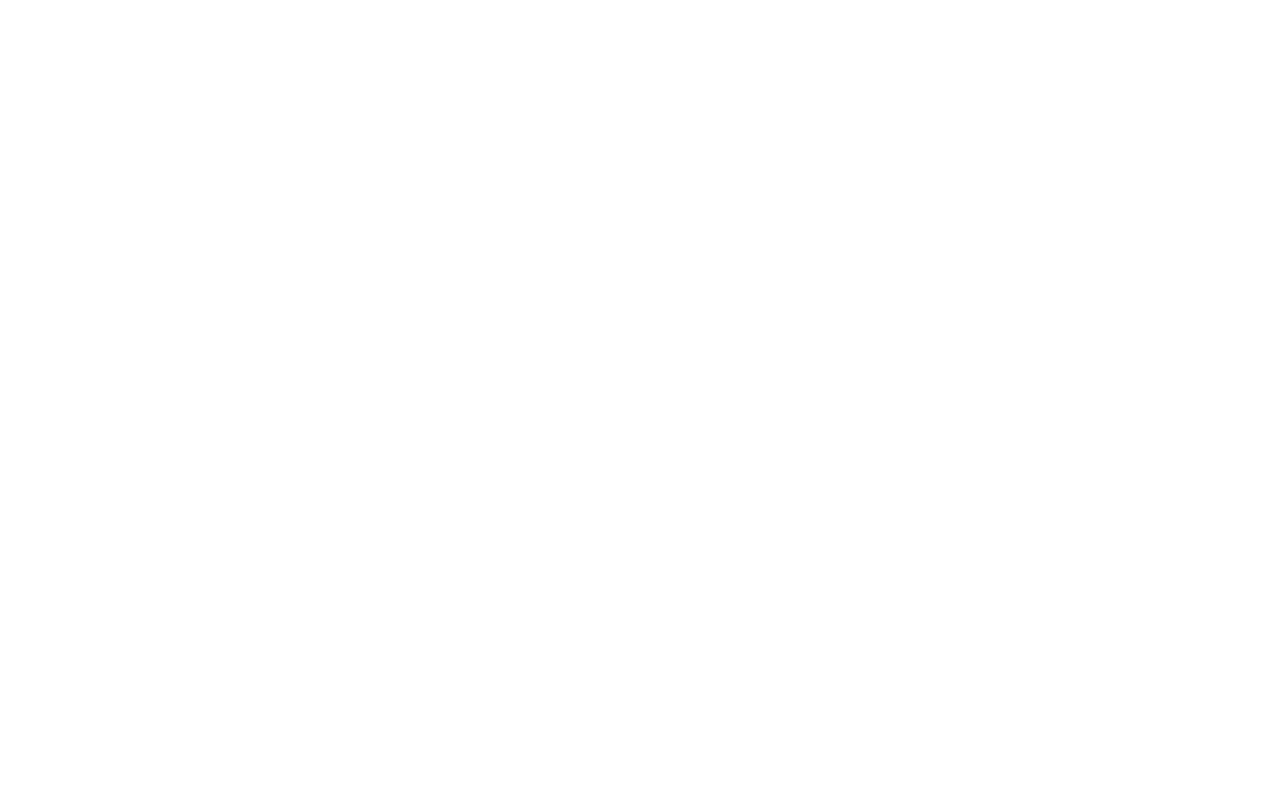
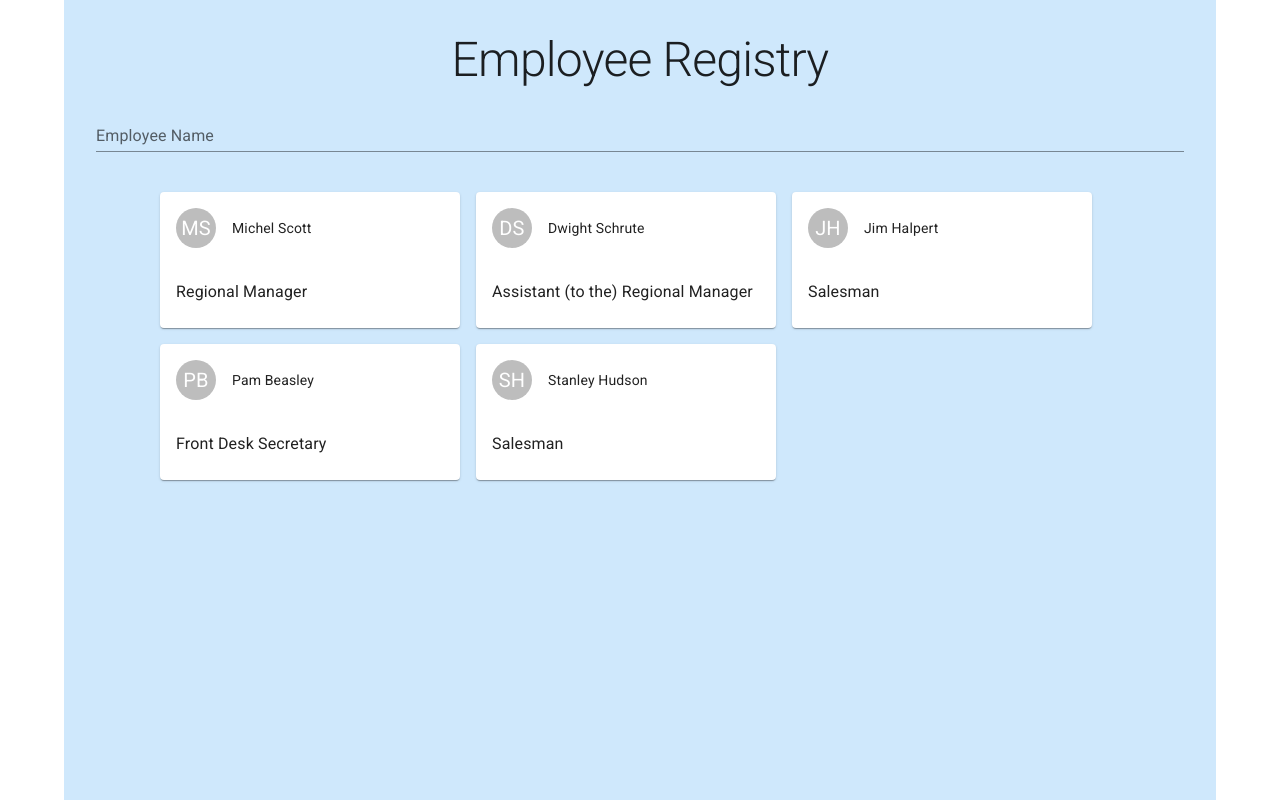
Before and after one commit to dhruvi-19/employee-registry, a React (Create React App) app: page / in a window 1280 px wide. Built offline with nearby package versions, Linux system fonts and the light colour scheme.

Commit message:
Started UI

```diff
--- a/src/App.js
+++ b/src/App.js
@@ -1,9 +1,100 @@
-import logo from "./logo.svg";
-import "./App.css";
+import React from "react";
+
+import Avatar from "@mui/material/Avatar";
+import Card from "@mui/material/Card";
+import CardHeader from "@mui/material/CardHeader";
+import CardContent from "@mui/material/CardContent";
+import Box from "@mui/material/Box";
+import Container from "@mui/material/Container";
 import { CssBaseline } from "@mui/material";
+import Typography from "@mui/material/Typography";
+import TextField from "@mui/material/TextField";
 
-function App() {
-  return <CssBaseline />;
+class App extends React.Component {
+  state = {
+    searchTerm: "",
+  };
+
+  handleEmployeeSearch = (event) => {
+    this.setState({ searchTerm: event.target.value });
+  };
+
+  render() {
+    const { searchTerm } = this.state;
+    return (
+      <>
+        <CssBaseline />
+        <Container maxWidth="lg">
+          <Box sx={{ bgcolor: "#cfe8fc", height: "100vh", padding: "2rem" }}>
+            <Typography variant="h1" align="center" sx={{ fontSize: "3rem" }}>
+              Employee Registry
+            </Typography>
+
+            <TextField
+              id="employeeName"
+              label="Employee Name"
+              value={searchTerm}
+              onChange={this.handleEmployeeSearch}
+              variant="standard"
+              margin="normal"
+              sx={{ width: "100%" }}
+            />
+
+            <Box
+              sx={{
+                display: "flex",
+                flexDirection: "row",
+                flexWrap: "wrap",
+                padding: "32px 64px",
+                gap: "16px",
+              }}
+            >
+              <Card sx={{ width: "300px" }}>
+                <CardHeader avatar={<Avatar>MS</Avatar>} title="Michel Scott" />
+                <CardContent>
+                  <Typography>Regional Manager</Typography>
+                </CardContent>
+              </Card>
+
+              <Card sx={{ width: "300px" }}>
+                <CardHeader
+                  avatar={<Avatar>DS</Avatar>}
+                  title="Dwight Schrute"
+                />
+                <CardContent>
+                  <Typography>Assistant (to the) Regional Manager</Typography>
+                </CardContent>
+              </Card>
+
+              <Card sx={{ width: "300px" }}>
+                <CardHeader avatar={<Avatar>JH</Avatar>} title="Jim Halpert" />
+                <CardContent>
+                  <Typography>Salesman</Typography>
+                </CardContent>
+              </Card>
+
+              <Card sx={{ width: "300px" }}>
+                <CardHeader avatar={<Avatar>PB</Avatar>} title="Pam Beasley" />
+                <CardContent>
+                  <Typography>Front Desk Secretary</Typography>
+                </CardContent>
+              </Card>
+
+              <Card sx={{ width: "300px" }}>
+                <CardHeader
+                  avatar={<Avatar>SH</Avatar>}
+                  title="Stanley Hudson"
+                />
+                <CardContent>
+                  <Typography>Salesman</Typography>
+                </CardContent>
+              </Card>
+            </Box>
+          </Box>
+        </Container>
+      </>
+    );
+  }
 }
 
 export default App;
```
